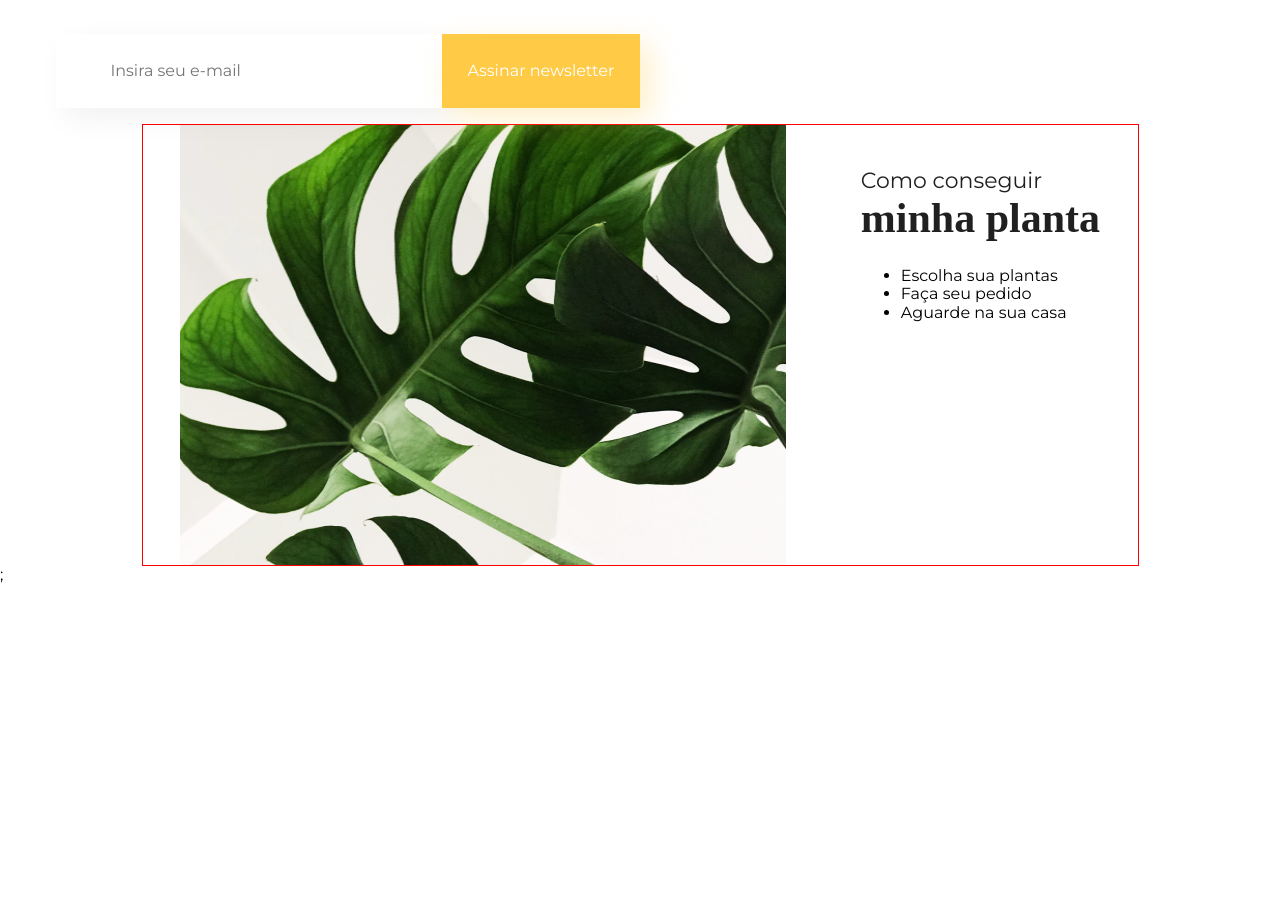
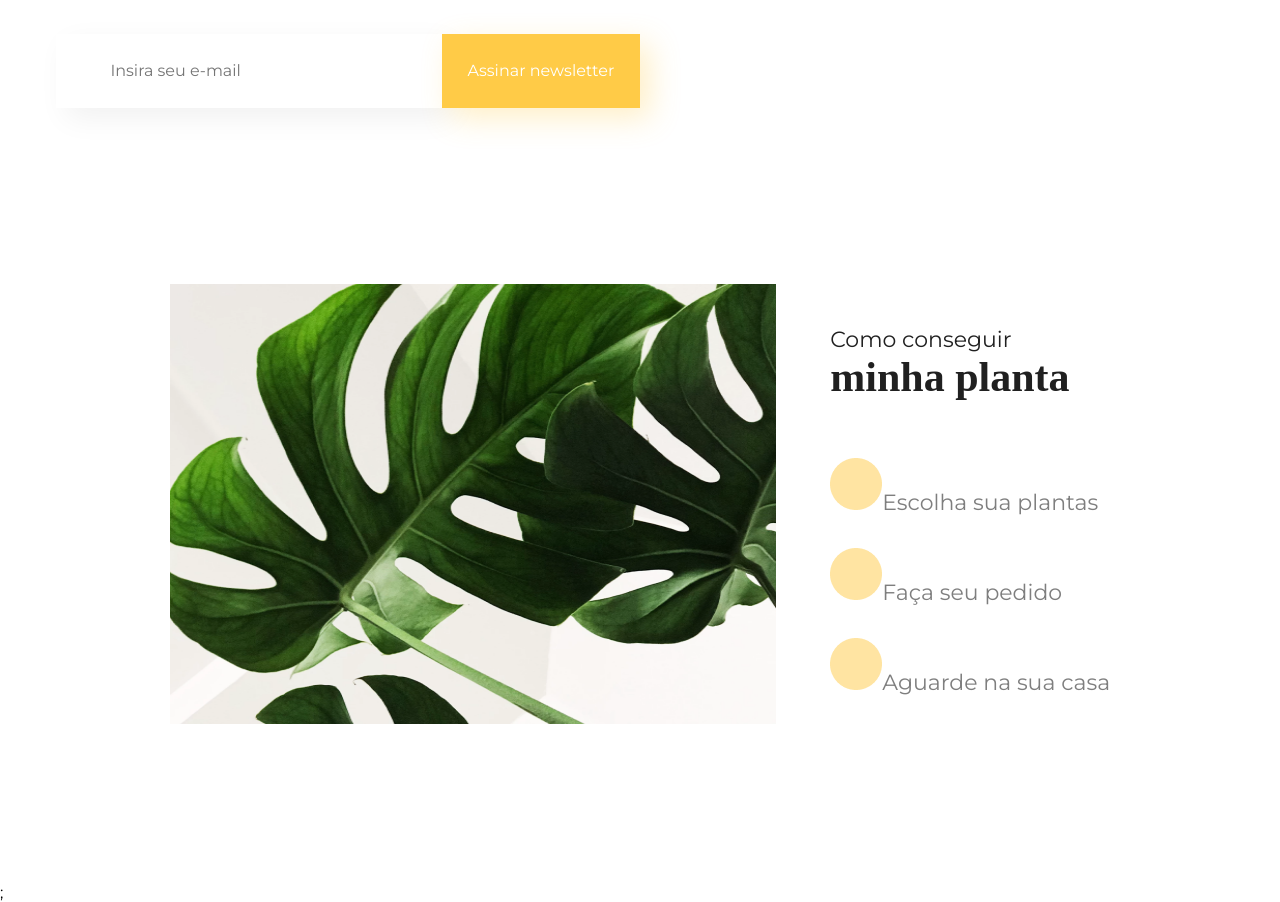
Before and after one commit to LeonardoTorresRodrigues/casa-verde, a Next.js app: page / in a window 1280 px wide. Shown: the part 560-1462 px from the top of the page. Before the commit the page ends 1144 px from the top, so only its background shows below. Built offline with nearby package versions, Linux system fonts and the light colour scheme; a web font is replaced by a local one.

Commit message:
refactor(main-card): styling main card content

```diff
--- a/src/components/MainCard.tsx
+++ b/src/components/MainCard.tsx
@@ -2,14 +2,19 @@ import React from 'react';
 import styled from 'styled-components';
 import Image from 'next/image';
 import image from '../../public/images/image 3.png';
+import imageList from '../../public/images/ellipse.png';
 
 const MainCardContainer = styled.section`
 	width: 995px;
 	height: 440px;
-	border: 1px red solid;
 	display: flex;
 	justify-content: space-around;
-	margin: auto;
+	margin: 10rem auto;
+`;
+
+const MainCardContent = styled.div`
+	display: flex;
+	flex-direction: column;
 `;
 
 const MainCardTitle = styled.div`
@@ -36,6 +41,22 @@ const MainCardTitle = styled.div`
 	}
 `;
 
+const MainCardText = styled.div`
+	ul {
+		padding: 0;
+	}
+
+	li {
+		font-family: var(--ff-text);
+		font-weight: var(--fw-text);
+		font-size: 22px;
+		line-height: 27px;
+		opacity: 50%;
+		padding: 1rem 0;
+		list-style: none;
+	}
+`;
+
 export default function MainCard() {
 	return (
 		<MainCardContainer>
@@ -45,6 +66,7 @@ export default function MainCard() {
 				height={440}
 				alt='Folhas da uma planta'
 			/>
+			<MainCardContent>
 				<MainCardTitle>
 					<h2>Como conseguir
 						<br />
@@ -52,12 +74,39 @@ export default function MainCard() {
 							minha planta
 						</strong>
 					</h2>
+				</MainCardTitle>
+				<MainCardText>
 					<ul>
-					<li>Escolha sua plantas</li>
-					<li>Faça seu pedido</li>
-					<li>Aguarde na sua casa</li>
+						<li>
+							<Image
+								src={imageList}
+								width={52}
+								height={52}
+								alt='elipse'
+							/>
+							Escolha sua plantas
+						</li>
+						<li>
+							<Image
+								src={imageList}
+								width={52}
+								height={52}
+								alt='elipse'
+							/>
+							Faça seu pedido
+						</li>
+						<li>
+							<Image
+								src={imageList}
+								width={52}
+								height={52}
+								alt='elipse'
+							/>
+							Aguarde na sua casa
+						</li>
 					</ul>
-			</MainCardTitle>
-		</MainCardContainer>
+				</MainCardText>
+			</MainCardContent>
+		</MainCardContainer >
 	);
 }
```
Also changed, not shown: public/images/ellipse.png (added). Lines whose indentation alone changed are shown as unchanged.
